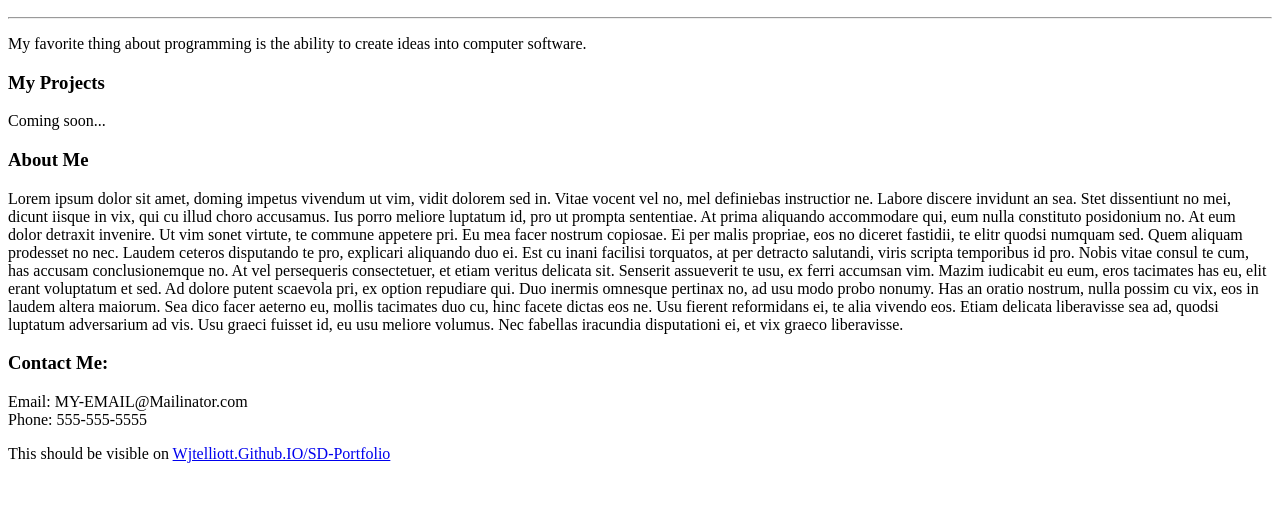
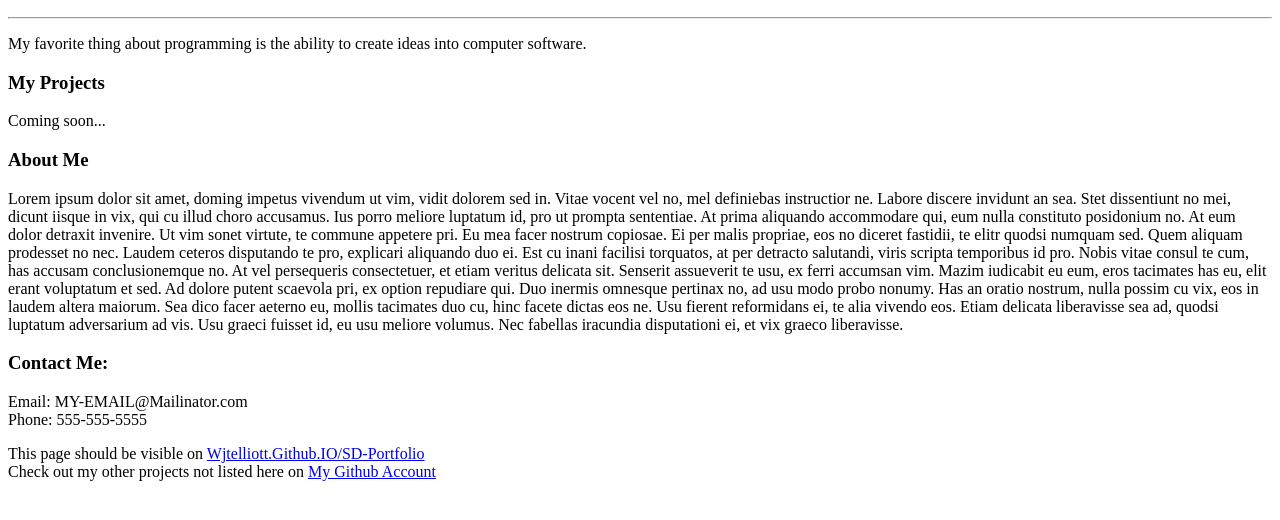
Before and after one commit to wjtelliott/sd-portfolio, a plain HTML site: page index.html in a window 1280 px wide. Shown: the part 110-630 px from the top of the page. Drawn offline with Linux system fonts and the light colour scheme.

Commit message:
Fixed upload

```diff
--- a/index.html
+++ b/index.html
@@ -58,7 +58,8 @@
         <p>Email: MY-EMAIL@Mailinator.com<br>Phone: 555-555-5555
         </p>
 
-        <p>This should be visible on <a href="wjtelliott.github.io/sd-portfolio">Wjtelliott.Github.IO/SD-Portfolio</a></p>
+        <p>This page should be visible on <a href="https://wjtelliott.github.io/sd-portfolio/">Wjtelliott.Github.IO/SD-Portfolio</a>
+        <br>Check out my other projects not listed here on <a href="https://github.com/wjtelliott">My Github Account</a></p>
 
 
      </div>
```
